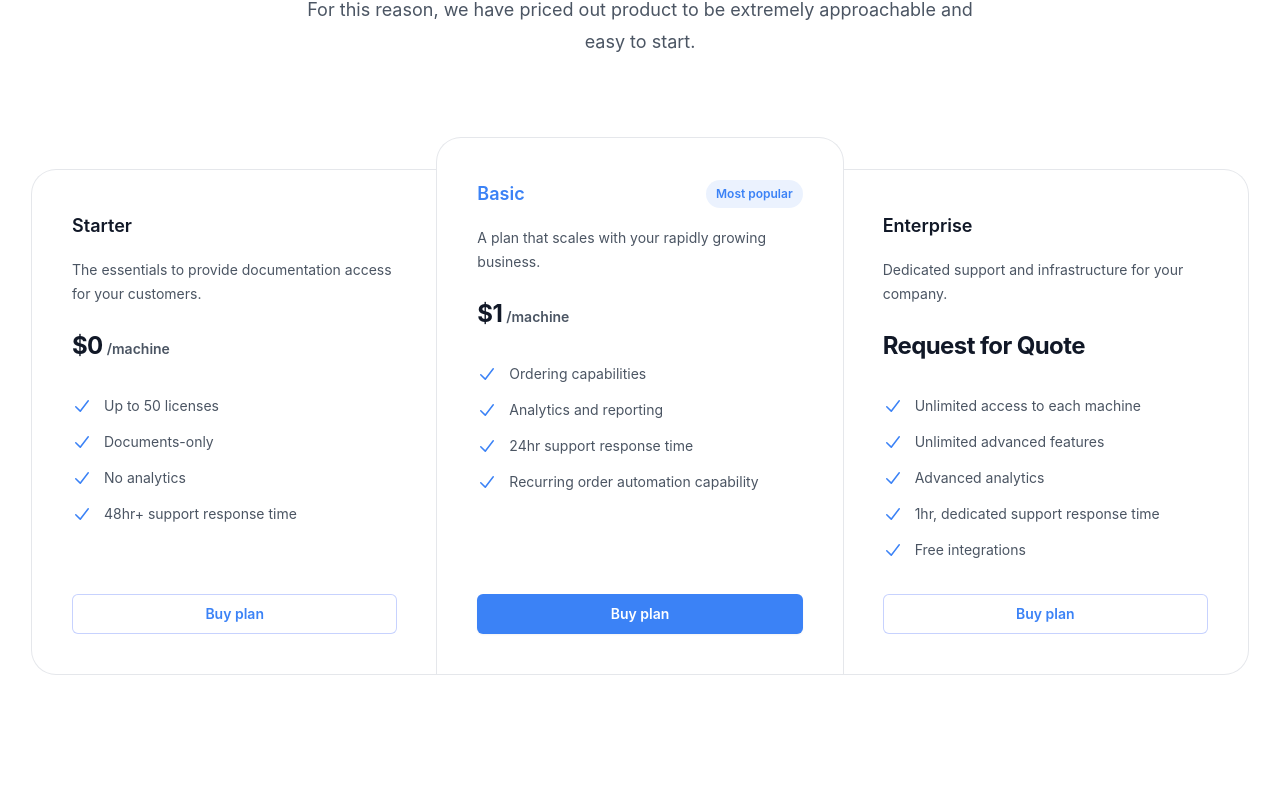
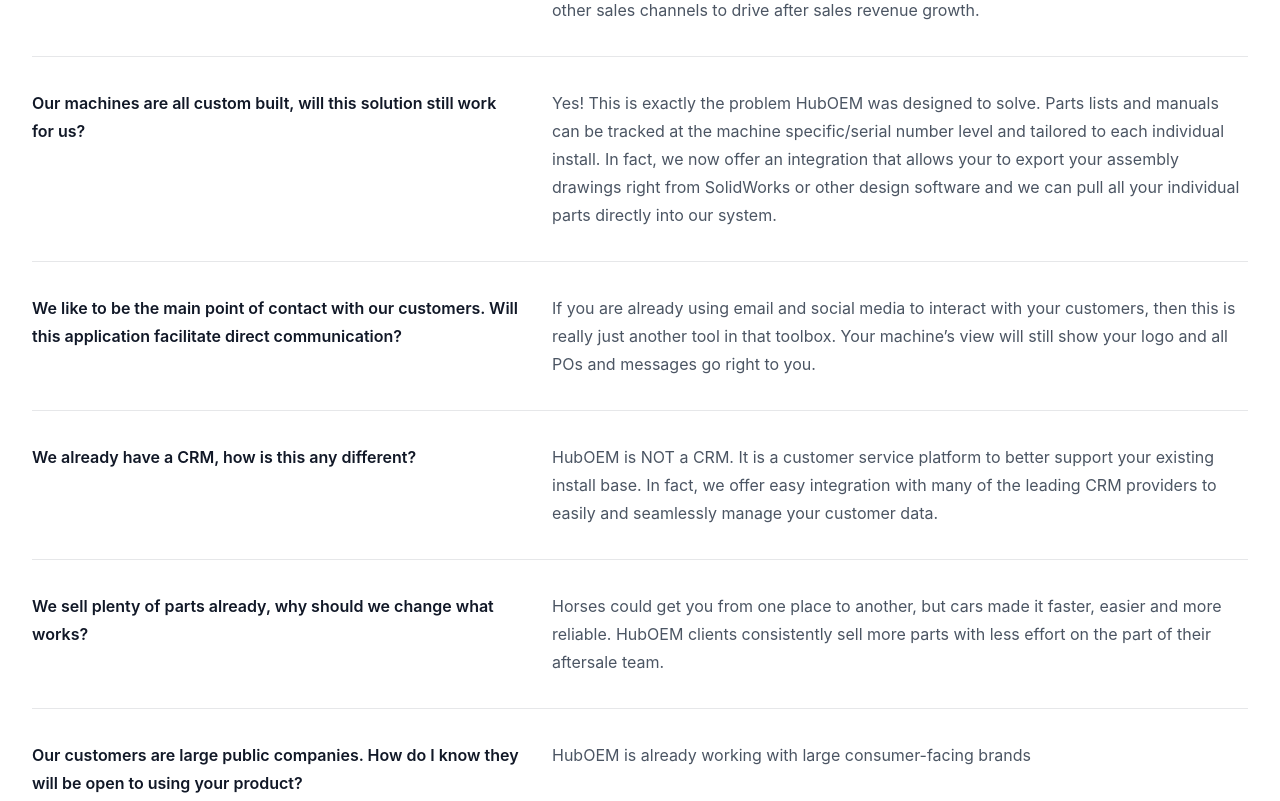
Before and after one commit to ethanfree23/huboem_marketing_page, a React (Create React App) app: page / in a window 1280 px wide. Shown: the part 5419-6220 px from the top of the page. Built offline with nearby package versions, Linux system fonts and the light colour scheme.

Commit message:
pricing section and page, along with foter - gone

```diff
--- a/src/components/Footer.js
+++ b/src/components/Footer.js
@@ -9,7 +9,7 @@
     ],
     support: [
       { name: 'Demonstration', href: '/Demonstration' },
-      { name: 'Pricing', href: '/Pricing' },
+    //   { name: 'Pricing', href: '/Pricing' },
       { name: 'Whitepapers', href: '/Whitepapers' },
     //   { name: 'API Reference', href: '/Api_Reference' },
     ],
--- a/src/pages/Homepage.js
+++ b/src/pages/Homepage.js
@@ -402,84 +402,6 @@
                     </div>
                 </div>
 
-                {/* Pricing section */}
-                <div className="py-24 sm:pt-48">
-                    <div className="mx-auto max-w-7xl px-6 lg:px-8">
-                        <div className="mx-auto max-w-4xl text-center">
-                            <h2 id="pricing-section" className="text-base font-semibold leading-7 text-blue-500">Pricing</h2>
-                            <p className="mt-2 text-4xl font-bold tracking-tight text-gray-900 sm:text-5xl">
-                                Pricing plans for teams of&nbsp;all&nbsp;sizes
-                            </p>
-                        </div>
-                        <p className="mx-auto mt-6 max-w-2xl text-center text-lg leading-8 text-gray-600">
-                            Our focus is to provide a great software to an industry that despirately needs it.
-                            <br /> For this reason, we have priced out product to be extremely approachable and easy to start.
-                        </p>
-                        <div className="isolate mx-auto mt-16 grid max-w-md grid-cols-1 gap-y-8 sm:mt-20 lg:mx-0 lg:max-w-none lg:grid-cols-3">
-                            {tiers.map((tier, tierIdx) => (
-                                <div
-                                    key={tier.id}
-                                    className={classNames(
-                                        tier.mostPopular ? 'lg:z-10 lg:rounded-b-none' : 'lg:mt-8',
-                                        tierIdx === 0 ? 'lg:rounded-r-none' : '',
-                                        tierIdx === tiers.length - 1 ? 'lg:rounded-l-none' : '',
-                                        'flex flex-col justify-between rounded-3xl bg-white p-8 ring-1 ring-gray-200 xl:p-10'
-                                    )}
-                                >
-                                    <div>
-                                        <div className="flex items-center justify-between gap-x-4">
-                                            <h3
-                                                id={tier.id}
-                                                className={classNames(
-                                                    tier.mostPopular ? 'text-blue-500' : 'text-gray-900',
-                                                    'text-lg font-semibold leading-8'
-                                                )}
-                                            >
-                                                {tier.name === 'Enterprise' ? 'Enterprise' : tier.name}
-                                            </h3>
-                                            {tier.mostPopular ? (
-                                                <p className="rounded-full bg-blue-500/10 px-2.5 py-1 text-xs font-semibold leading-5 text-blue-500">
-                                                    Most popular
-                                                </p>
-                                            ) : null}
-                                        </div>
-                                        <p className="mt-4 text-sm leading-6 text-gray-600">{tier.description}</p>
-                                        <p className="mt-6 flex items-baseline gap-x-1">
-                                            {/* <span className="text-4xl font-bold tracking-tight text-gray-900">{tier.price[frequency.value]}</span> */}
-                                            <span className="sm:text-2xl text-xl font-bold tracking-tight text-gray-900">
-                                                {tier.name === 'Enterprise' ? 'Request for Quote' : tier.priceMonthly}
-                                            </span>
-                                            <span className="text-sm font-semibold leading-6 text-gray-600">
-                                                {tier.name === 'Enterprise' ? '' : '/machine'}
-                                            </span>
-                                        </p>
-                                        <ul role="list" className="mt-8 space-y-3 text-sm leading-6 text-gray-600">
-                                            {tier.features.map((feature) => (
-                                                <li key={feature} className="flex gap-x-3">
-                                                    <CheckIcon className="h-6 w-5 flex-none text-blue-500" aria-hidden="true" />
-                                                    {feature}
-                                                </li>
-                                            ))}
-                                        </ul>
-                                    </div>
-                                    <a
-                                        href={tier.href}
-                                        aria-describedby={tier.id}
-                                        className={classNames(
-                                            tier.mostPopular
-                                                ? 'bg-blue-500 text-white shadow-sm hover:bg-blue-400'
-                                                : 'text-blue-500 ring-1 ring-inset ring-indigo-200 hover:ring-indigo-300',
-                                            'mt-8 block rounded-md py-2 px-3 text-center text-sm font-semibold leading-6 focus-visible:outline focus-visible:outline-2 focus-visible:outline-offset-2 focus-visible:outline-blue-500'
-                                        )}
-                                    >
-                                        Buy plan
-                                    </a>
-                                </div>
-                            ))}
-                        </div>
-                    </div>
-                </div>
-
                 {/* FAQs */}
                 <div id="faq-section" className="mx-auto max-w-2xl divide-y divide-gray-900/10 px-6 pb-8 sm:pb-24 sm:pt-12 lg:max-w-7xl lg:px-8 lg:pb-32">
                     <h2 className="text-2xl font-bold leading-10 tracking-tight text-gray-900">Frequently asked questions</h2>
```
